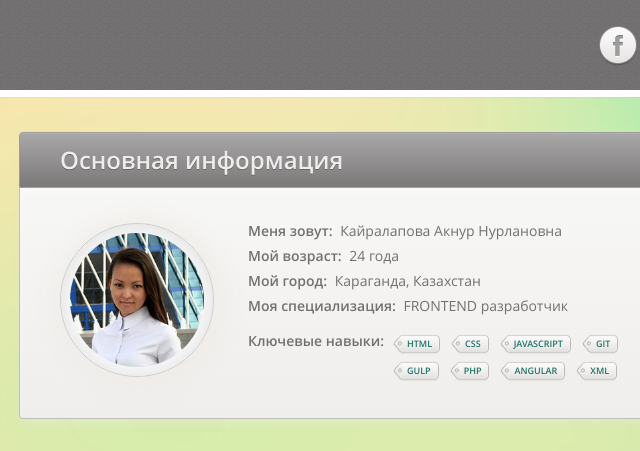
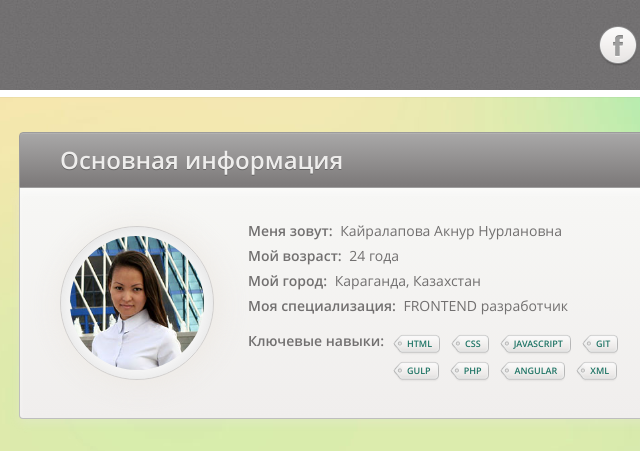
Before and after one commit to AknurKairalapova/portfolio, a website: page app/index.html in a window 1280 px wide. Shown: the top 451 px of the page, 451-1091 px from the left. Drawn offline with nearby package versions, Linux system fonts and the light colour scheme.

Commit message:
avatar fixed

```diff
--- a/app/css/cssfiles/about.css
+++ b/app/css/cssfiles/about.css
@@ -6,14 +6,12 @@
     padding-top: 33px;
     padding-right: 20px;
 }
-.avatar {
-    position: absolute;
-    top: 50%;
-    left: 0;
+.avatar-wrapper {
+    float: left;
     width: 154px;
     height: 154px;
-    margin-top: -80px;
-    margin-left: 40px;
+    margin-top: 5px;
+    margin-right: 34px;
     padding: 9px;
     border: 1px solid #d1cfce;
     border-radius: 50%;
@@ -22,7 +20,7 @@
     background: #fbfbfb;
     overflow: hidden;
 }
-.avatar-wrapper {
+.avatar {
     width: 134px;
     height: 134px;
     border-radius: 50%;
@@ -31,8 +29,11 @@
 .avatar-img {
     width: 100%;
 }
+.profile-wrapper {
+    float: left;
+    width: 400px;
+}
 .profile {
-    margin-left: 188px;
     margin-bottom: 15px;
 }
 .profile .profile-item {
@@ -41,9 +42,6 @@
 .profile-label {
     margin-right: 4px;
     font-family: OpenSansSemiBold, Arial, sans-serif;
-}
-.skills {
-    margin-left: 188px;
 }
 .skills:before,
 .skills:after {
@@ -102,7 +100,7 @@
     width: 10px;
     height: 21px;
     margin-top: 0px;
-    background: url(../img/spritesheet.png) no-repeat -169px -121px;;
+    background: url(../img/spritesheet.png) no-repeat -169px -121px;
 }
 .skills-item:after {
     content: " ";
--- a/app/css/cssfiles/section.css
+++ b/app/css/cssfiles/section.css
@@ -37,3 +37,11 @@
     background: linear-gradient(to bottom, rgba(247,247,245,1) 0%, rgba(240,238,237,1) 100%);
     filter: progid:DXImageTransform.Microsoft.gradient( startColorstr='#f7f7f5', endColorstr='#f0eeed', GradientType=0 );
 }
+.section-body:before,
+.section-body:after {
+    content: " ";
+    display: table;
+}
+.section-body:after {
+    clear: both;
+}
--- a/app/css/main.css
+++ b/app/css/main.css
@@ -527,6 +527,16 @@ body {
   background: linear-gradient(to bottom, rgba(247,247,245,1) 0%, rgba(240,238,237,1) 100%);
   filter: progid:DXImageTransform.Microsoft.gradient( startColorstr='#f7f7f5', endColorstr='#f0eeed', GradientType=0 );
 }
+
+.section-body:before,
+.section-body:after {
+  content: " ";
+  display: table;
+}
+
+.section-body:after {
+  clear: both;
+}
 .section-about .section-body {
   padding-top: 18px;
   padding-bottom: 18px;
@@ -537,14 +547,12 @@ body {
   padding-right: 20px;
 }
 
-.avatar {
-  position: absolute;
-  top: 50%;
-  left: 0;
+.avatar-wrapper {
+  float: left;
   width: 154px;
   height: 154px;
-  margin-top: -80px;
-  margin-left: 40px;
+  margin-top: 5px;
+  margin-right: 34px;
   padding: 9px;
   border: 1px solid #d1cfce;
   border-radius: 50%;
@@ -554,7 +562,7 @@ body {
   overflow: hidden;
 }
 
-.avatar-wrapper {
+.avatar {
   width: 134px;
   height: 134px;
   border-radius: 50%;
@@ -565,8 +573,12 @@ body {
   width: 100%;
 }
 
+.profile-wrapper {
+  float: left;
+  width: 400px;
+}
+
 .profile {
-  margin-left: 188px;
   margin-bottom: 15px;
 }
 
@@ -577,10 +589,6 @@ body {
 .profile-label {
   margin-right: 4px;
   font-family: OpenSansSemiBold, Arial, sans-serif;
-}
-
-.skills {
-  margin-left: 188px;
 }
 
 .skills:before,
--- a/app/index.html
+++ b/app/index.html
@@ -60,11 +60,12 @@
             <section class="section section-about-main">
                 <h2 class="section-title">Основная информация</h2>
                 <div class="section-body">
+                    <div class="avatar-wrapper">
                         <div class="avatar">
-                        <div class="avatar-wrapper">
                             <img src="img/avatar.jpg" alt="Моя фотография" class="avatar-img">
                         </div>
                     </div>
+                    <div class="profile-wrapper">
                         <div class="profile">
                             <p class="profile-item"><label class="profile-label">Меня зовут: </label>Кайралапова Акнур Нурлановна</p>
                             <p class="profile-item"><label class="profile-label">Мой возраст: </label>24 года</p>
@@ -83,6 +84,7 @@
                                 <li class="skills-item"><span class="tag">angular</span></li>
                                 <li class="skills-item"><span class="tag">xml</span></li>
                             </ul>
+                        </div>
                     </div>
                 </div>
             </section>
```
Lines whose indentation alone changed are shown as unchanged.
